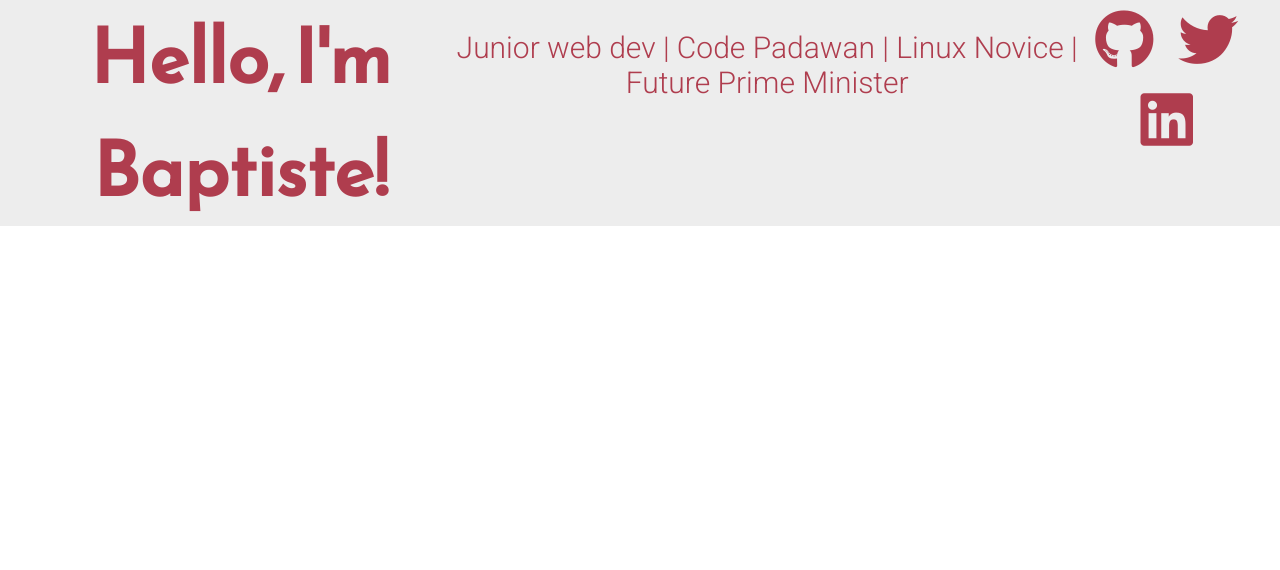
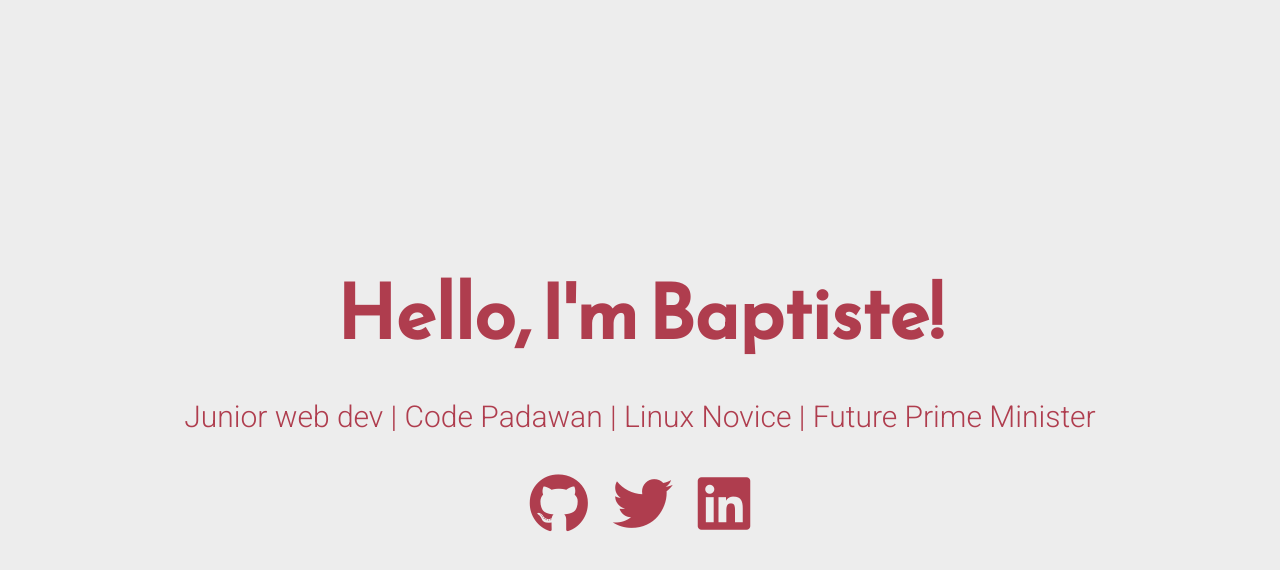
Before and after one commit to baptistefkt/baptistefkt.github.io, a plain HTML site: page index.html in a window 1280 px wide. Drawn offline with Linux system fonts and the light colour scheme.

Commit message:
debug final

```diff
--- a/css/styles.css
+++ b/css/styles.css
@@ -36,7 +36,9 @@ html {
 
 main {
 	display: flex;
-
+	flex-direction: column;
+	min-height: 100vh;
+	justify-content: center;
 	padding: 0 30px;
 	text-align: center;
 }
```
Also changed, not shown: 1 other file.
